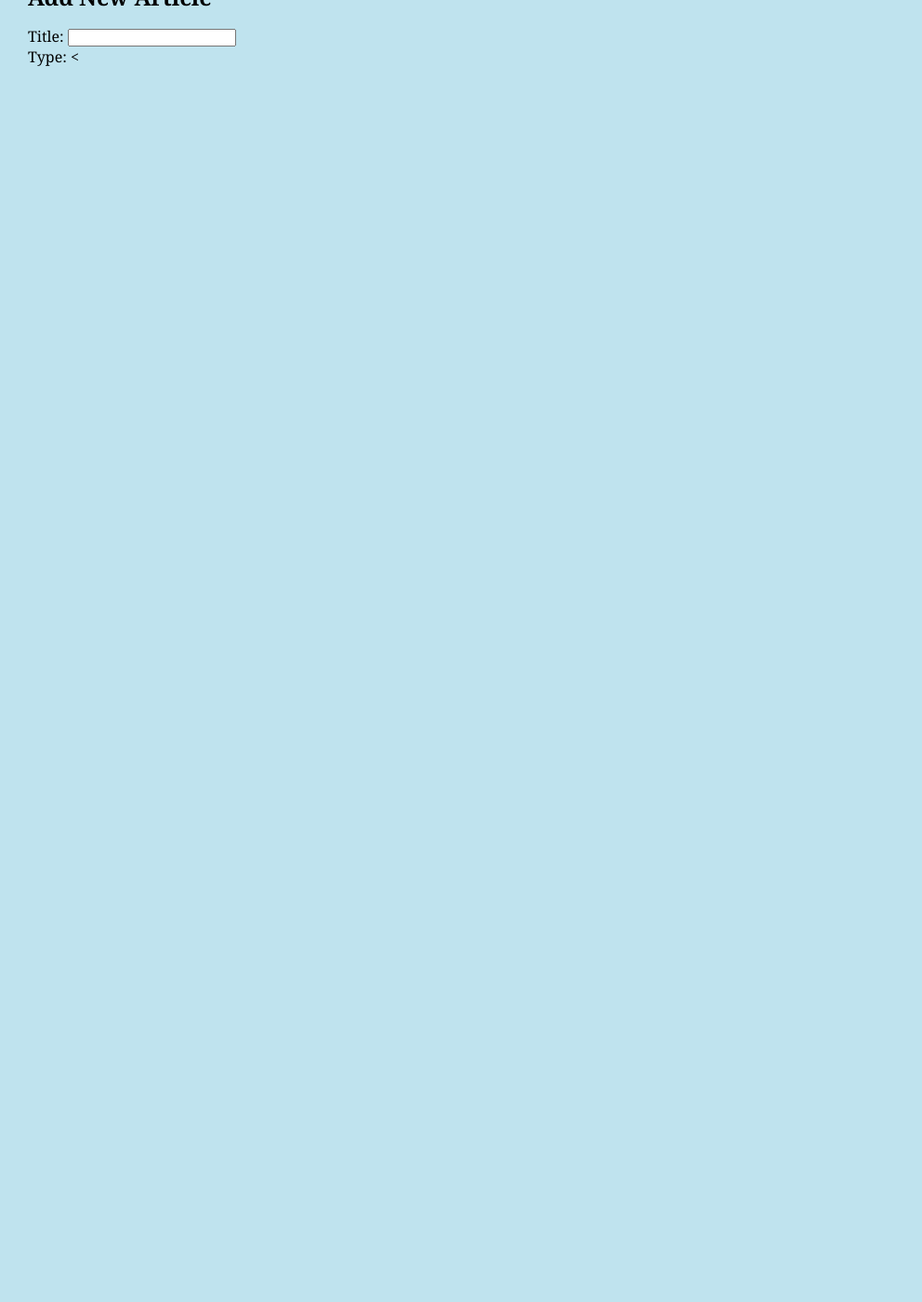
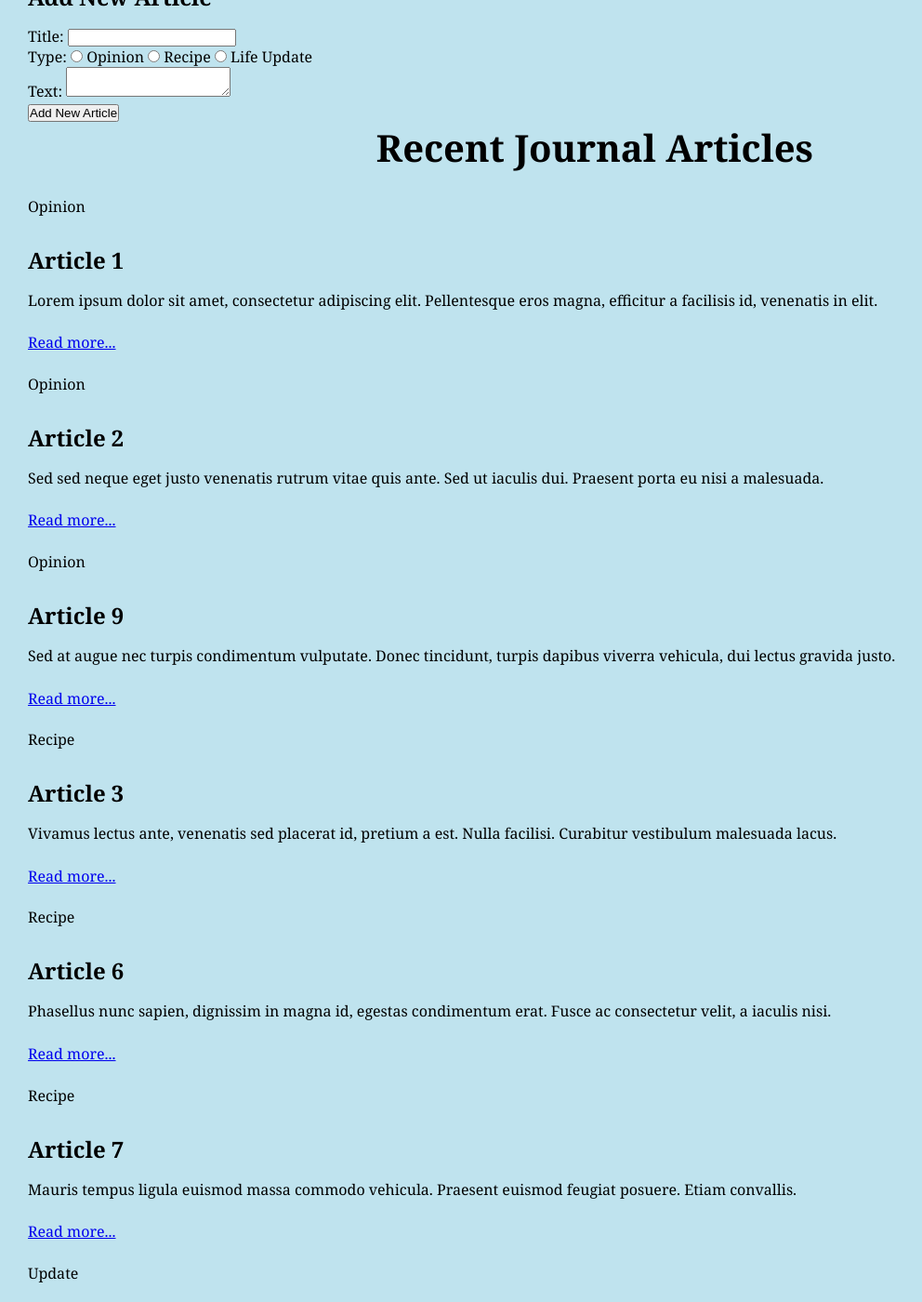
Before and after one commit to williamromero11/williamromero11.github.io, a Jekyll site: the page _pages/DM.html, which Jekyll copies as it is, in a window 1280 px wide and 1400 px high, scrolled down 270 px. Shown: the whole window at 93% size, without its empty margins (0-992 px from the left). Built offline with Jekyll 4.4.1, drawn with Linux system fonts in a browser that asks for light colours; before the commit the page ends 900 px from its top, so only the background shows below that; some of the changed text lies outside the part shown.

Commit message:
Update DM.html

```diff
--- a/_pages/DM.html
+++ b/_pages/DM.html
@@ -44,4 +44,88 @@
 
         <div class="formRow">
           <span class="label">Type:</span>
-          <
+          <label><input name="articleType" type="radio" /> Opinion</label>
+          <label><input name="articleType" type="radio" /> Recipe</label>
+          <label><input name="articleType" type="radio" /> Life Update</label>
+        </div>
+
+        <div class="formRow">
+          <label for="inputArticle">Text:</label>
+          <textarea id="inputArticle"></textarea>
+        </div>
+
+        <div class="formRow">
+          <button type="button">Add New Article</button>
+        </div>
+      </form>
+    </div>
+
+    <h1>Recent Journal Articles</h1>
+
+    <div id="articleList">
+      <!-- OPINION -->
+      <article class="opinion">
+        <span class="marker">Opinion</span>
+        <h2>Article 1</h2>
+        <p>Lorem ipsum dolor sit amet, consectetur adipiscing elit. Pellentesque eros magna, efficitur a facilisis id, venenatis in elit.</p>
+        <p><a href="#">Read more...</a></p>
+      </article>
+
+      <article class="opinion">
+        <span class="marker">Opinion</span>
+        <h2>Article 2</h2>
+        <p>Sed sed neque eget justo venenatis rutrum vitae quis ante. Sed ut iaculis dui. Praesent porta eu nisi a malesuada.</p>
+        <p><a href="#">Read more...</a></p>
+      </article>
+
+      <article class="opinion">
+        <span class="marker">Opinion</span>
+        <h2>Article 9</h2>
+        <p>Sed at augue nec turpis condimentum vulputate. Donec tincidunt, turpis dapibus viverra vehicula, dui lectus gravida justo.</p>
+        <p><a href="#">Read more...</a></p>
+      </article>
+
+      <!-- RECIPE -->
+      <article class="recipe">
+        <span class="marker">Recipe</span>
+        <h2>Article 3</h2>
+        <p>Vivamus lectus ante, venenatis sed placerat id, pretium a est. Nulla facilisi. Curabitur vestibulum malesuada lacus.</p>
+        <p><a href="#">Read more...</a></p>
+      </article>
+
+      <article class="recipe">
+        <span class="marker">Recipe</span>
+        <h2>Article 6</h2>
+        <p>Phasellus nunc sapien, dignissim in magna id, egestas condimentum erat. Fusce ac consectetur velit, a iaculis nisi.</p>
+        <p><a href="#">Read more...</a></p>
+      </article>
+
+      <article class="recipe">
+        <span class="marker">Recipe</span>
+        <h2>Article 7</h2>
+        <p>Mauris tempus ligula euismod massa commodo vehicula. Praesent euismod feugiat posuere. Etiam convallis.</p>
+        <p><a href="#">Read more...</a></p>
+      </article>
+
+      <!-- UPDATE -->
+      <article class="update">
+        <span class="marker">Update</span>
+        <h2>Article 10</h2>
+        <p>Sed erat elit, maximus ut ullamcorper vitae, mattis vel ante.</p>
+        <p><a href="#">Read more...</a></p>
+      </article>
+    </div>
+
+    <footer>
+      <p>Contact Us!</p>
+      <address>
+        <div>
+          <span>Phone:</span> <span>(555) 123-1234</span><br />
+          <span>Email:</span> <span><a href="#">contact@myDomain.com</a></span><br />
+          <span>Address:</span> <span>111 Fictional Place, Orlando, FL 32825</span>
+        </div>
+      </address>
+    </footer>
+  </main>
+</body>
+</html>
```
